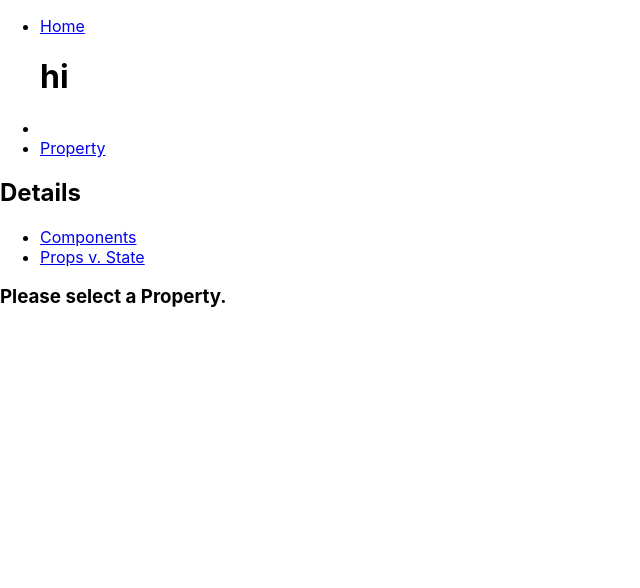
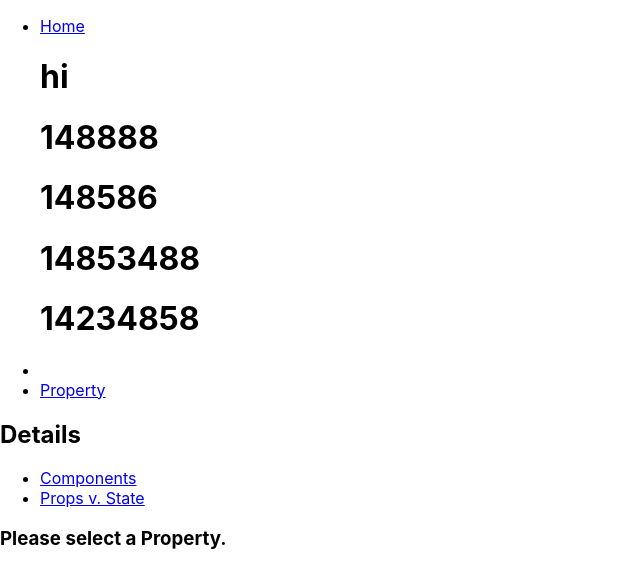
Before and after one commit to Jakephillips55/property-app, a React (Create React App) app: page /properties in a window 1280 px wide. Shown: the top 588 px of the page, without its empty margins (0-640 px from the left). Built offline with nearby package versions, Linux system fonts and the light colour scheme.

Commit message:
loading data from.json file this will be usefull for later when I want to load specific informaiton

```diff
--- a/src/components/Properties.jsx
+++ b/src/components/Properties.jsx
@@ -1,9 +1,21 @@
 import React, { Component } from "react";
+import PropertyData from "../json/data.json";
 
 class PropertyList extends Component {
-  state = {};
   render() {
-    return <h1> hi </h1>;
+    return (
+      <div>
+        <h1> hi </h1>
+        {PropertyData.map((propertyDetail, index) => {
+          return (
+            <div>
+              <h1>{propertyDetail.price} </h1>
+              <p>{propertyDetail.postcode}</p>
+            </div>
+          );
+        })}
+      </div>
+    );
   }
 }
 
```
